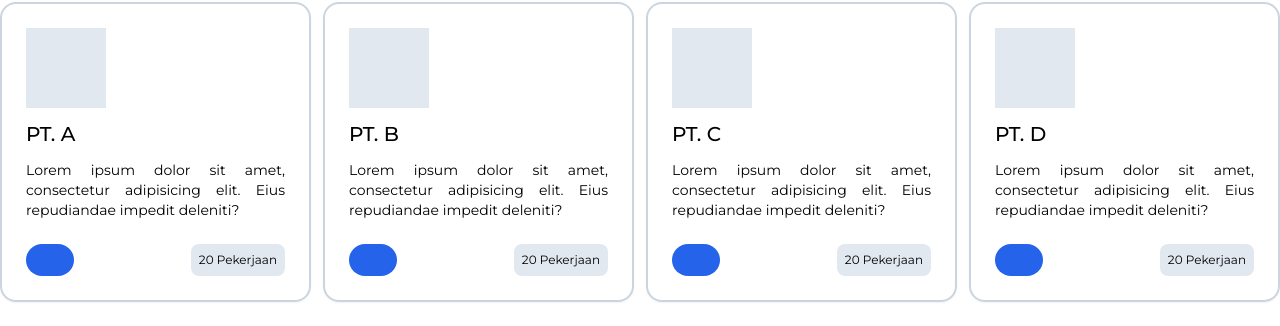
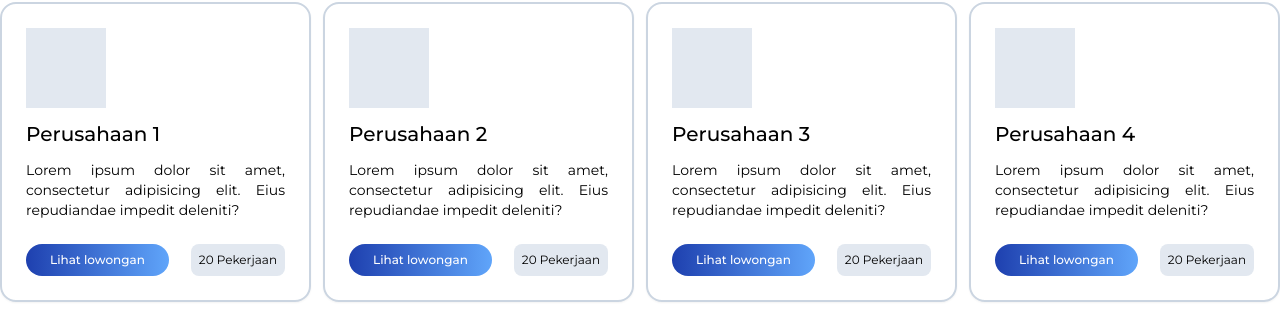
Before and after one commit to jaka-mursidm/mini-project-react, a React (Vite) app: page / in a window 1280 px wide. Shown: the part 414-740 px from the top of the page. Built offline with nearby package versions, Linux system fonts and the light colour scheme.

Commit message:
Ubah konten dan button CompanyList

```diff
--- a/src/components/CompanyList.jsx
+++ b/src/components/CompanyList.jsx
@@ -9,13 +9,18 @@ const CompanyList = () => {
           <Card p="p-6">
             <div className="flex flex-col align-center justify-center">
               <div className="bg-slate-200 h-20 w-20"></div>
-              <h3 className="font-medium text-xl my-3">PT. A</h3>
+              <h3 className="font-medium text-xl my-3">Perusahaan 1</h3>
               <p className="text-sm text-justify">
                 Lorem ipsum dolor sit amet, consectetur adipisicing elit. Eius
                 repudiandae impedit deleniti?
               </p>
               <div className="flex justify-between mt-6">
-                <Button />
+                <Button
+                  textSize="text-xs"
+                  bg="bg-gradient-to-l from-blue-400 to-blue-800"
+                >
+                  <p>Lihat lowongan</p>
+                </Button>
                 <span className="h-fit bg-slate-200 text-xs rounded-lg p-2 m-0">
                   20 Pekerjaan
                 </span>
@@ -25,13 +30,18 @@ const CompanyList = () => {
           <Card p="p-6">
             <div className="flex flex-col align-center justify-center">
               <div className="bg-slate-200 h-20 w-20"></div>
-              <h3 className="font-medium text-xl my-3">PT. B</h3>
+              <h3 className="font-medium text-xl my-3">Perusahaan 2</h3>
               <p className="text-sm text-justify">
                 Lorem ipsum dolor sit amet, consectetur adipisicing elit. Eius
                 repudiandae impedit deleniti?
               </p>
               <div className="flex justify-between mt-6">
-                <Button />
+                <Button
+                  textSize="text-xs"
+                  bg="bg-gradient-to-l from-blue-400 to-blue-800"
+                >
+                  <p>Lihat lowongan</p>
+                </Button>
                 <span className="h-fit bg-slate-200 text-xs rounded-lg p-2 m-0">
                   20 Pekerjaan
                 </span>
@@ -41,13 +51,18 @@ const CompanyList = () => {
           <Card p="p-6">
             <div className="flex flex-col align-center justify-center">
               <div className="bg-slate-200 h-20 w-20"></div>
-              <h3 className="font-medium text-xl my-3">PT. C</h3>
+              <h3 className="font-medium text-xl my-3">Perusahaan 3</h3>
               <p className="text-sm text-justify">
                 Lorem ipsum dolor sit amet, consectetur adipisicing elit. Eius
                 repudiandae impedit deleniti?
               </p>
               <div className="flex justify-between mt-6">
-                <Button />
+                <Button
+                  textSize="text-xs"
+                  bg="bg-gradient-to-l from-blue-400 to-blue-800"
+                >
+                  <p>Lihat lowongan</p>
+                </Button>
                 <span className="h-fit bg-slate-200 text-xs rounded-lg p-2 m-0">
                   20 Pekerjaan
                 </span>
@@ -57,13 +72,18 @@ const CompanyList = () => {
           <Card p="p-6">
             <div className="flex flex-col align-center justify-center">
               <div className="bg-slate-200 h-20 w-20"></div>
-              <h3 className="font-medium text-xl my-3">PT. D</h3>
+              <h3 className="font-medium text-xl my-3">Perusahaan 4</h3>
               <p className="text-sm text-justify">
                 Lorem ipsum dolor sit amet, consectetur adipisicing elit. Eius
                 repudiandae impedit deleniti?
               </p>
               <div className="flex justify-between mt-6">
-                <Button />
+                <Button
+                  textSize="text-xs"
+                  bg="bg-gradient-to-l from-blue-400 to-blue-800"
+                >
+                  <p>Lihat lowongan</p>
+                </Button>
                 <span className="h-fit bg-slate-200 text-xs rounded-lg p-2 m-0">
                   20 Pekerjaan
                 </span>
```
